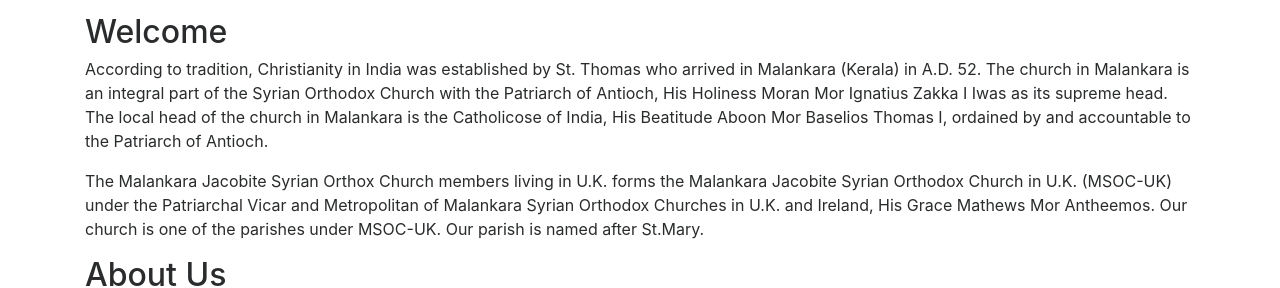
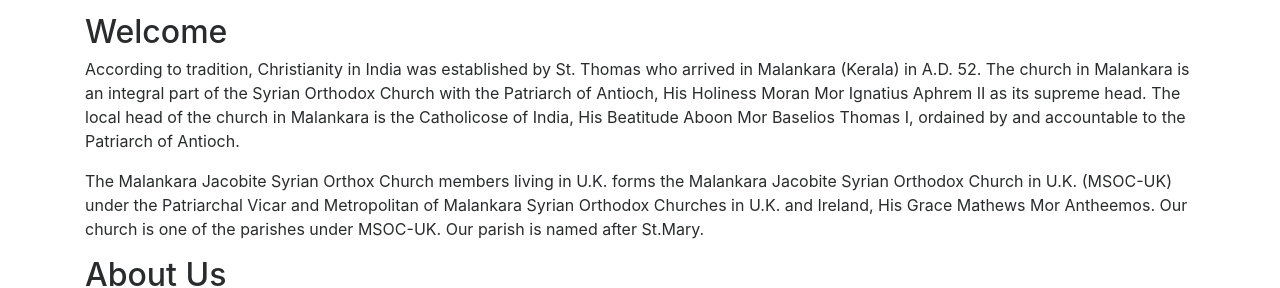
Before and after one commit to stmarys-jsoc/stmarys-jsoc.github.io, a Jekyll site: the page built from index.md, in a window 1280 px wide. Shown: the part 409-697 px from the top of the page. Built offline with Jekyll 4.4.1, drawn with Linux system fonts in a browser that asks for light colours; our own code applies the rules of GitHub Pages for plain Markdown files.

Commit message:
updated the name of bava

```diff
--- a/index.md
+++ b/index.md
@@ -6,7 +6,7 @@
 ## Welcome
 According to tradition, Christianity in India was established by St. Thomas who arrived in Malankara (Kerala) in A.D. 52.
 The church in Malankara is an integral part of the Syrian Orthodox Church with the Patriarch of Antioch,
-His Holiness Moran Mor Ignatius Zakka I Iwas as its supreme head. The local head of the church in Malankara
+His Holiness Moran Mor Ignatius Aphrem II as its supreme head. The local head of the church in Malankara
 is the Catholicose of India, His Beatitude Aboon Mor Baselios Thomas I, ordained by and accountable to the Patriarch of Antioch.
 
 The Malankara Jacobite Syrian Orthox Church members living in U.K. forms the Malankara Jacobite Syrian Orthodox Church in U.K.
```
